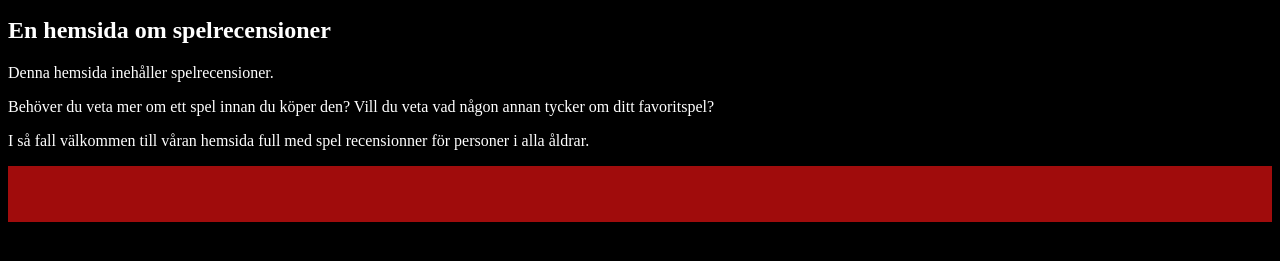
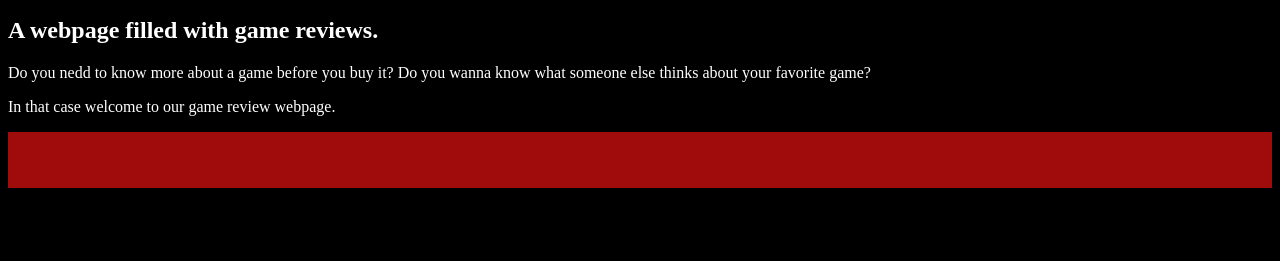
Before and after one commit to ElinIsHere/EmptySite7, a plain HTML site: page index.html in a window 1280 px wide. Shown: the part 149-410 px from the top of the page. Drawn offline with Linux system fonts and the light colour scheme.

Commit message:
changing language
just changing the language from Swedish to English

```diff
--- a/index.html
+++ b/index.html
@@ -14,10 +14,10 @@
         <link rel="stylesheet" href="style.css">
         <img src="Images/game.jpg" width="1260px;" height="630px;" alt="game over">
 
-        <h2>En hemsida om spelrecensioner</h2>
-        <p>Denna hemsida inehåller spelrecensioner.</p>
-        <p>Behöver du veta mer om ett spel innan du köper den? Vill du veta vad någon annan tycker om ditt favoritspel?</p>
-        <p>I så fall välkommen till våran hemsida full med spel recensionner för personer i alla åldrar.</p>
+
+        <h2>A webpage filled with game reviews.</h2>
+        <p>Do you nedd to know more about a game before you buy it? Do you wanna know what someone else thinks about your favorite game?</p>
+        <p>In that case welcome to our game review webpage.</p>
         <p></p>
 
 
```
